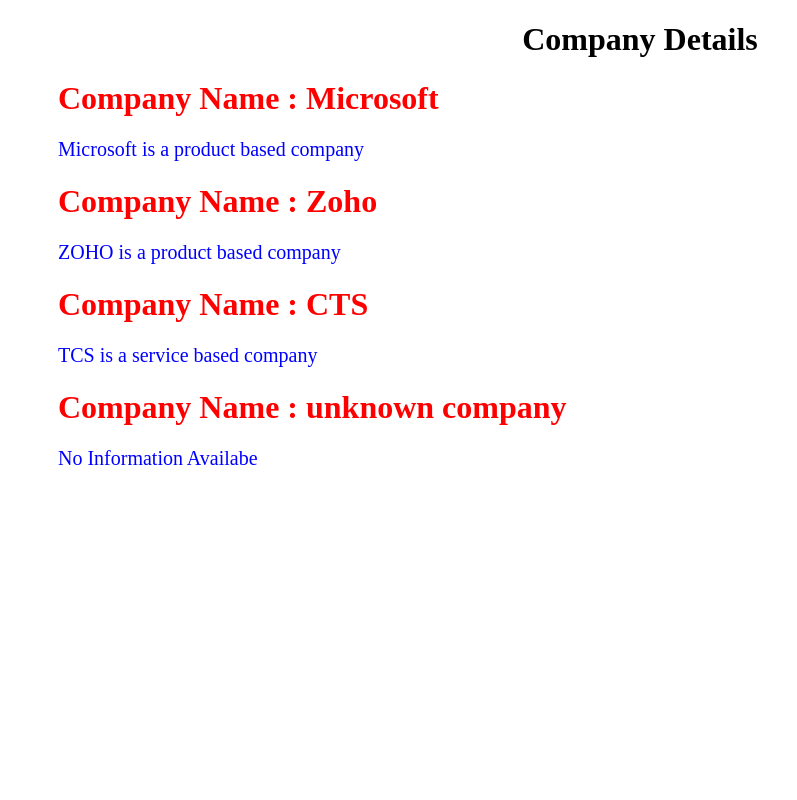
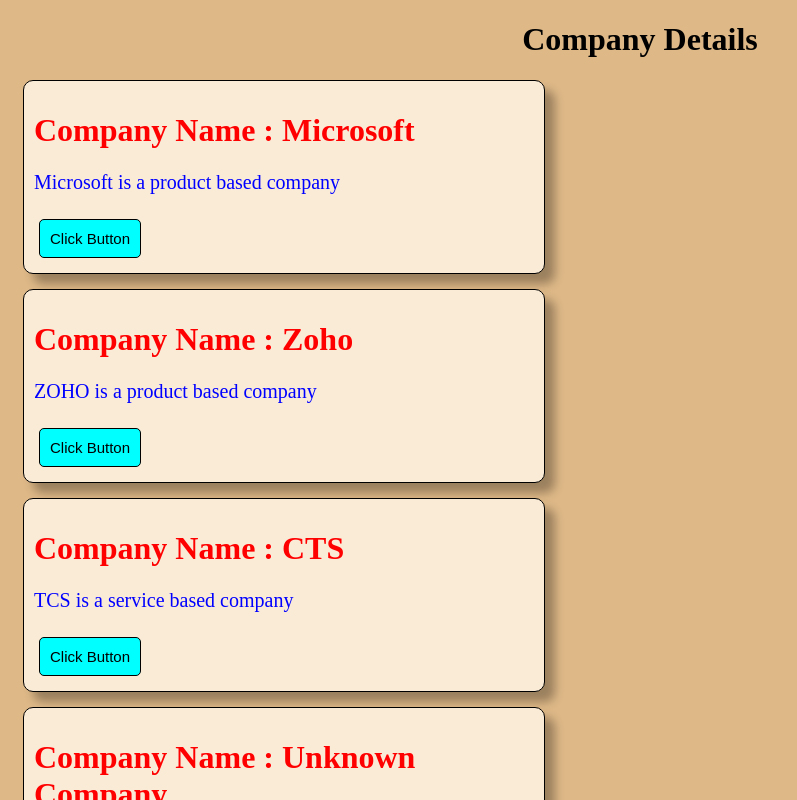
Before and after one commit to sarathypartha001/components, a React (Vite) app: page / in a window 1280 px wide. Shown: the top 800 px of the page, without its empty margins (0-797 px from the left). Built offline with nearby package versions, Linux system fonts and the light colour scheme.

Commit message:
modified files

```diff
--- a/src/App.jsx
+++ b/src/App.jsx
@@ -3,13 +3,22 @@ import "./index.css";
 
 function App(){
     return(
-        <>
+        <div>
         <h1 className="App-main-head">Company Details</h1>
         <Company companyName="Microsoft" details="Microsoft is a product based company"/>
         <Company companyName="Zoho" details="ZOHO is a product based company"/>
         <Company companyName="CTS" details="TCS is a service based company"/>
         <Company />
-        </>
+
+
+
+
+        {/* <Company>
+            <div>
+                <h2>hi this is parthasarathy</h2>
+            </div>
+        </Company> */}
+        </div>
     );
 }
 export default App;
--- a/src/company/company.css
+++ b/src/company/company.css
@@ -1,9 +1,7 @@
 .Company-head{
     color: red;
-    margin-left: 50px;
 }
 .company-details{
     color: blue;
-    margin-left: 50px;
     font-size: 20px;
 }
--- a/src/company/company.jsx
+++ b/src/company/company.jsx
@@ -1,18 +1,22 @@
+
 import "./company.css";
 
 
 function Company(props){
+    const {companyName= 'Unknown Company' , details= 'No information avalable', /*children*/} =props;
+    // const buttonClick =(companyName)=>{
+    //     console.log("selectone"+ companyName)
+    // }
     return(
-        <>
-        <h1 className="Company-head">Company Name : {props.companyName}</h1>
-        <p className="company-details">{props.details}</p>
-        </>
+        <div className="details-main">
+        <h1 className="Company-head">Company Name : {companyName}</h1>
+        <p className="company-details">{details}</p>
+        <button className="primary-btn">Click Button</button>
+
+         {/* <button onClick={()=>{buttonClick(companyName)}}>Select</button>  */}
+        {/* {children} */}
+        </div>
     );
 }
 
-Company.defaultProps = {
-    companyName : "unknown company",
-    details : "No Information Availabe"
-};
-
 export default Company;
--- a/src/index.css
+++ b/src/index.css
@@ -2,3 +2,31 @@
     color: black;
     text-align: center;
 }
+body{
+    background-color:burlywood;
+}
+.primary-btn{
+    background-color: aqua;
+    color: black;
+    padding: 10px;
+    margin: 5px;
+    cursor: pointer;
+    border: 1px solid black;
+    border-radius: 5px;
+    font-size: 15px;
+}
+.primary-btn:hover{
+    background-color: blueviolet;
+}
+.details-main{
+    margin-top: 10px;
+    margin-bottom: 15px;
+    margin-left: 15px;
+    margin-right: 5px;
+    padding: 10px;
+    background-color:antiquewhite;
+    width: 500px;
+    border: 1px solid black;
+    border-radius: 10px;
+    box-shadow: 10px 10px 10px rgba(0, 0, 0, 0.3);
+}
```
